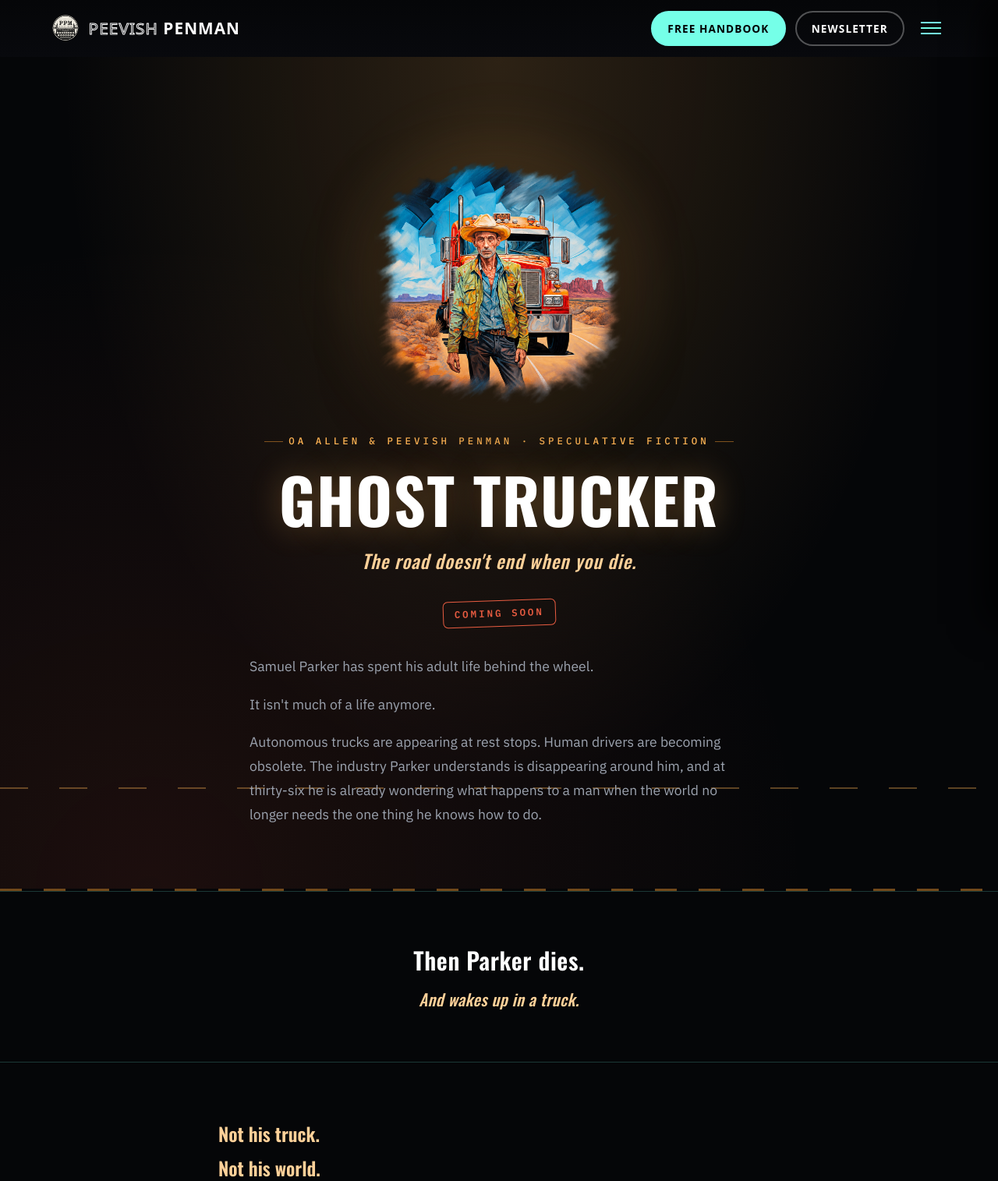
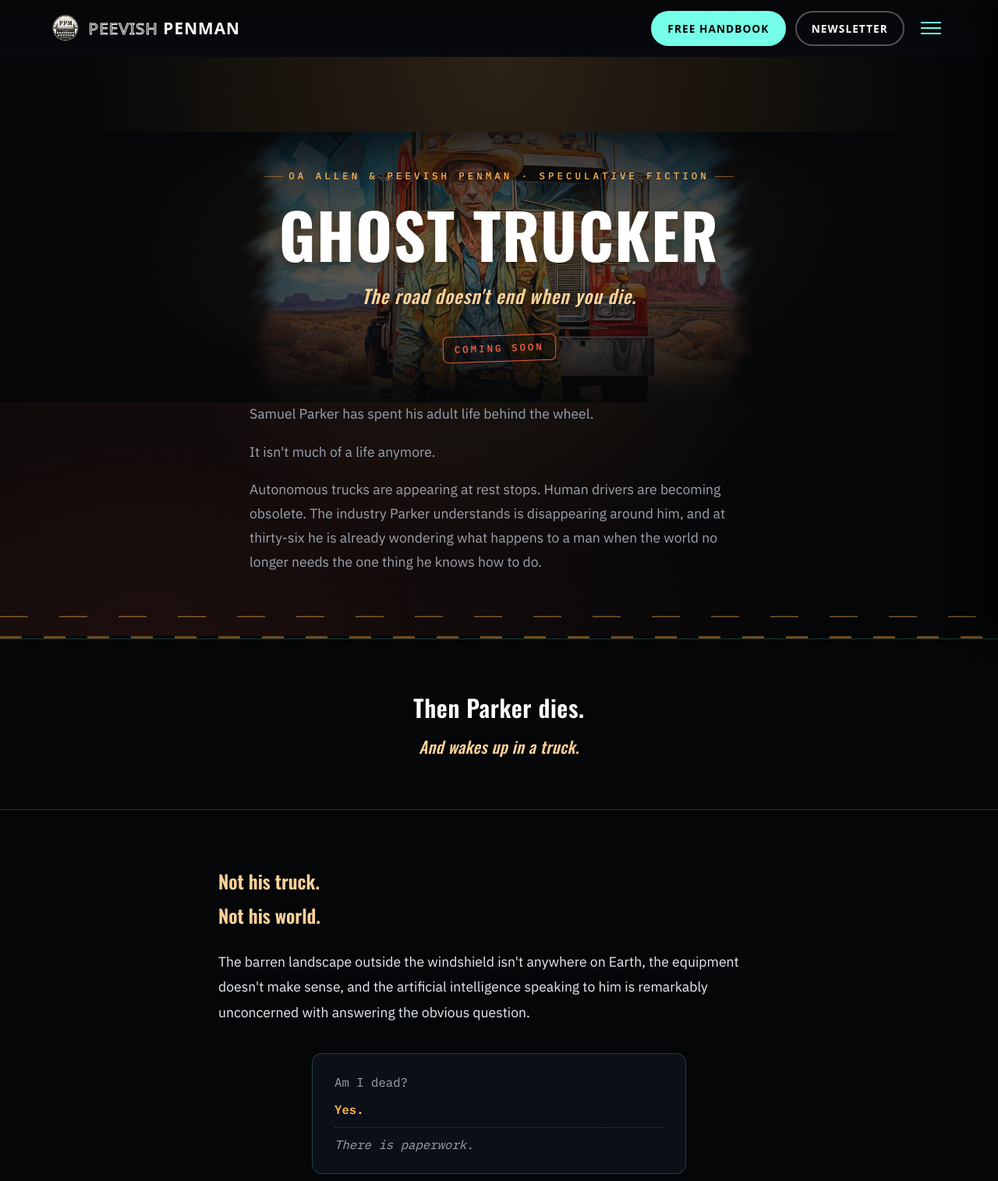
Before and after one commit to bzuley/peevishpenman, a PHP site: page /pages/ghost-trucker.php in a window 1280 px wide. Shown: the top 1515 px of the page at 78% size. Run offline with PHP 8.4, Linux system fonts and the light colour scheme.

Commit message:
Optimize hero art and move it behind the title text (#59)
- Convert the three PNG hero images to WebP (~2-2.9MB each -> 220-484KB),
  cutting total payload from ~7.3MB to ~1.1MB
- Rework the Ghost Trucker, Delcath Series, and Coloring Book hero
  sections so the artwork sits behind the kicker/title/tagline as a
  dimmed, vignetted background instead of a separate framed image,
  with a radial scrim and text shadows to keep everything readable


Claude-Session: https://claude.ai/code/session_01UfqCroGhppE2Q2W8GZNS6q

Co-authored-by: Claude <noreply@anthropic.com>

```diff
--- a/pages/ghost-trucker.php
+++ b/pages/ghost-trucker.php
@@ -58,7 +58,7 @@
       position: absolute;
       left: 0;
       right: 0;
-      bottom: 12%;
+      bottom: 1.5rem;
       height: 2px;
       background-image: repeating-linear-gradient(
         to right,
@@ -75,31 +75,45 @@
       z-index: 1;
     }
 
-    .gt-hero-art {
+    .gt-hero-title-block {
       position: relative;
-      width: min(320px, 70vw);
-      margin: 0 auto 1.75rem;
+      padding: 0.5rem 0 1rem;
     }
 
-    .gt-hero-art::before {
-      content: '';
+    .gt-hero-art {
       position: absolute;
-      inset: -18%;
-      background: radial-gradient(circle, rgba(255, 180, 84, 0.4), transparent 70%);
-      filter: blur(32px);
+      inset: -2rem -10% 0;
       z-index: 0;
+      display: flex;
+      align-items: center;
+      justify-content: center;
+      overflow: hidden;
+      pointer-events: none;
     }
 
     .gt-hero-art img {
-      position: relative;
-      z-index: 1;
-      display: block;
-      width: 100%;
+      width: min(680px, 100%);
       height: auto;
-      filter: drop-shadow(0 24px 40px rgba(0, 0, 0, 0.55));
+      opacity: 0.5;
+      filter: saturate(0.9);
+    }
+
+    .gt-hero-art::after {
+      content: '';
+      position: absolute;
+      inset: 0;
+      background: radial-gradient(
+        ellipse 65% 65% at 50% 45%,
+        rgba(5, 6, 8, 0.1) 0%,
+        rgba(5, 6, 8, 0.55) 55%,
+        rgba(5, 6, 8, 0.88) 78%,
+        var(--ppm-obsidian) 100%
+      );
     }
 
     .gt-kicker {
+      position: relative;
+      z-index: 1;
       display: inline-flex;
       align-items: center;
       gap: 0.6em;
@@ -122,6 +136,8 @@
     }
 
     .gt-hero h1 {
+      position: relative;
+      z-index: 1;
       font-family: "Oswald", "Space Grotesk", system-ui, sans-serif;
       font-weight: 700;
       text-transform: uppercase;
@@ -130,10 +146,12 @@
       line-height: 1.02;
       margin: 0 0 1.1rem;
       color: #ffffff;
-      text-shadow: 0 0 40px rgba(255, 180, 84, 0.3);
+      text-shadow: 0 0 40px rgba(255, 180, 84, 0.3), 0 4px 18px rgba(5, 6, 8, 0.85);
     }
 
     .gt-tagline {
+      position: relative;
+      z-index: 1;
       font-family: "Oswald", "Space Grotesk", system-ui, sans-serif;
       font-weight: 500;
       font-size: clamp(1.1rem, 2.4vw, 1.5rem);
@@ -141,9 +159,12 @@
       font-style: italic;
       color: var(--gt-amber-lumen);
       margin: 0 0 2rem;
+      text-shadow: 0 2px 10px rgba(5, 6, 8, 0.85);
     }
 
     .gt-badge {
+      position: relative;
+      z-index: 1;
       display: inline-block;
       font-family: "IBM Plex Mono", monospace;
       font-size: 0.78rem;
@@ -156,6 +177,7 @@
       padding: 0.5em 1.1em;
       transform: rotate(-2deg);
       margin-bottom: 2.25rem;
+      background: rgba(5, 6, 8, 0.4);
     }
 
     .gt-hero-lede {
@@ -425,13 +447,15 @@
 
   <section class="gt-hero">
     <div class="gt-hero-content">
-      <div class="gt-hero-art">
-        <img src="/img/ghost_trucker_hank.png" alt="Hank, a weathered trucker in a battered cowboy hat, standing before his semi on a lonely desert highway" width="1254" height="1254">
+      <div class="gt-hero-title-block">
+        <div class="gt-hero-art" aria-hidden="true">
+          <img src="/img/ghost_trucker_hank.webp" alt="" width="1254" height="1254">
+        </div>
+        <p class="gt-kicker">OA Allen &amp; Peevish Penman &middot; Speculative Fiction</p>
+        <h1>Ghost Trucker</h1>
+        <p class="gt-tagline">The road doesn't end when you die.</p>
+        <p class="gt-badge">Coming Soon</p>
       </div>
-      <p class="gt-kicker">OA Allen &amp; Peevish Penman &middot; Speculative Fiction</p>
-      <h1>Ghost Trucker</h1>
-      <p class="gt-tagline">The road doesn't end when you die.</p>
-      <p class="gt-badge">Coming Soon</p>
 
       <div class="gt-hero-lede">
         <p>Samuel Parker has spent his adult life behind the wheel.</p>
```
Also changed, not shown: pages/coloring-book.php (+39 -19 lines), pages/delcath-series.php (+40 -19 lines), img/delcath_geo_dome.png (deleted), img/delcath_geo_dome.webp (added), img/ghost_trucker_hank.png (deleted), img/ghost_trucker_hank.webp (added), img/reptilian_coloringbook_cover_dynamic.webp (added), 1 other file.
